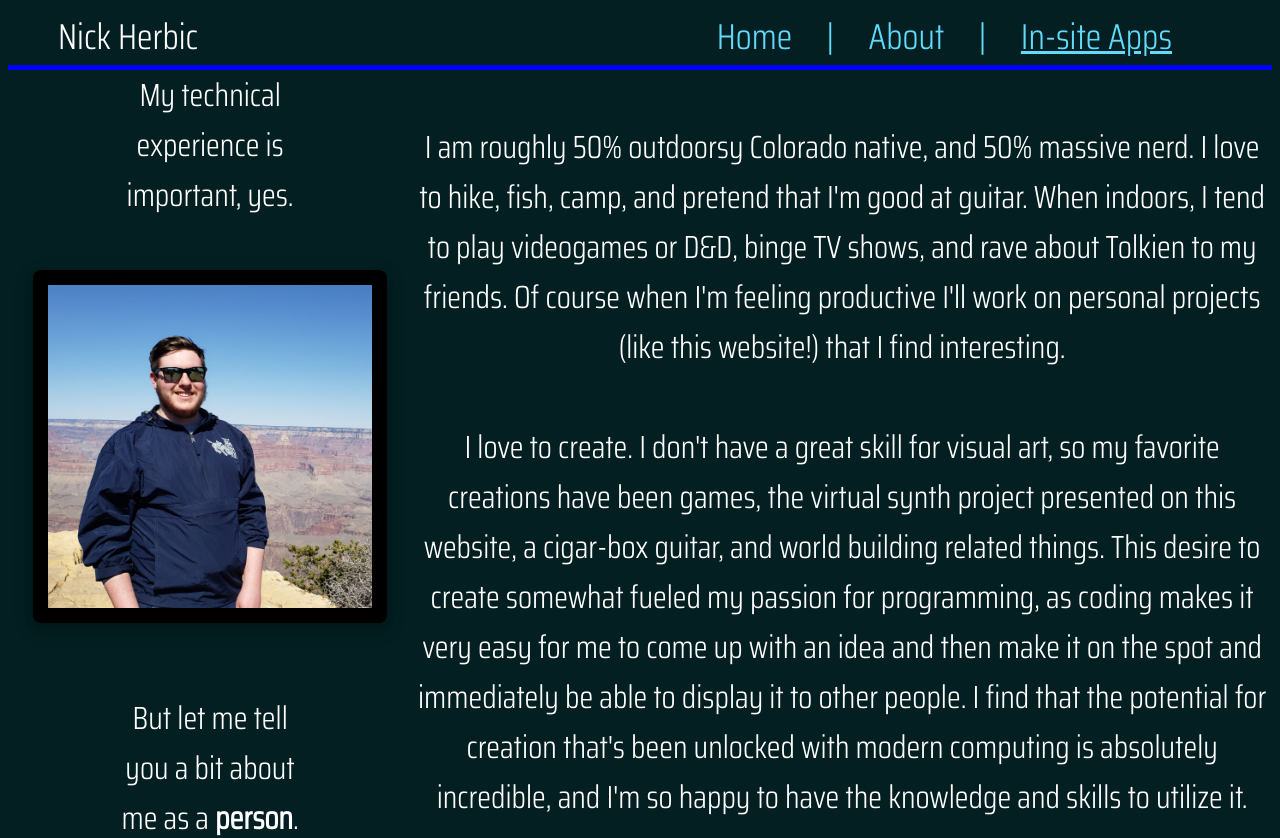
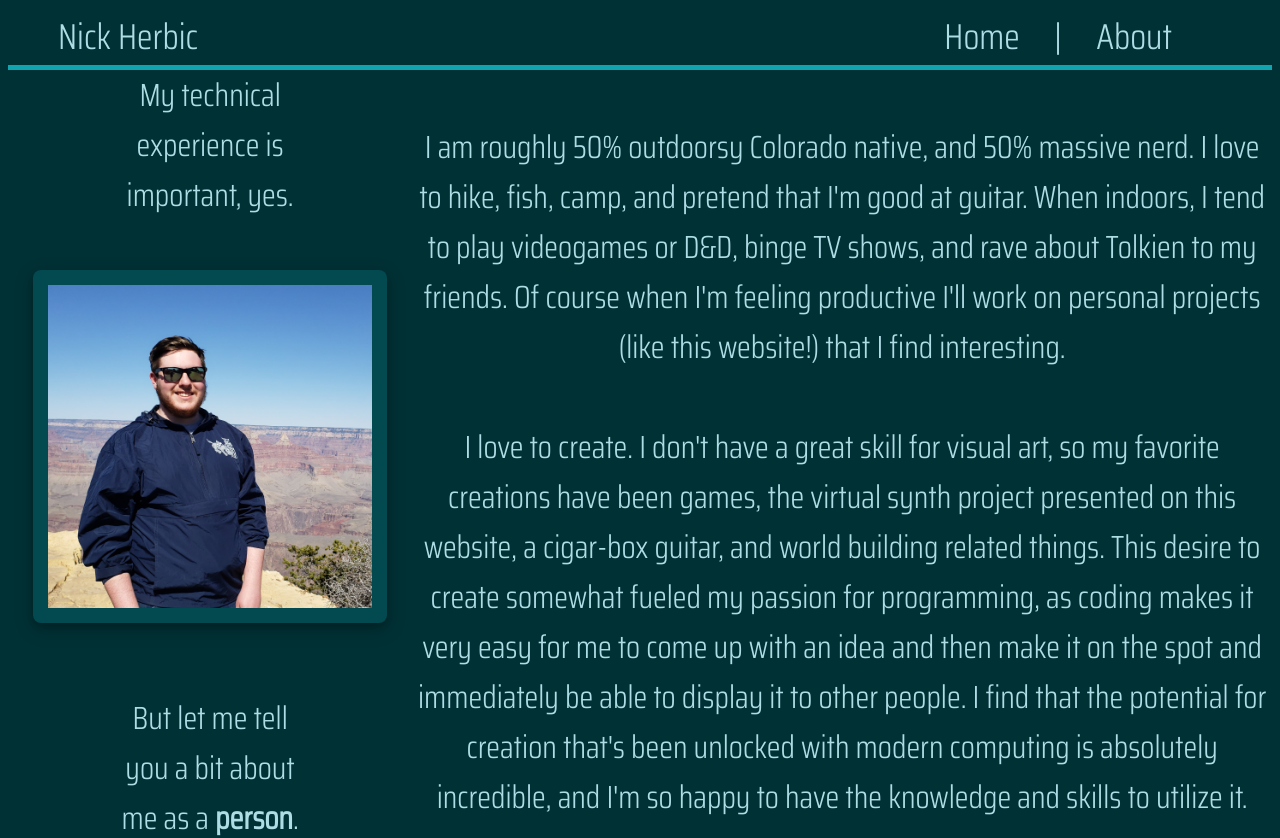
Before and after one commit to nherbicMines/nherbicMines.github.io, a React (Create React App) app: page /about in a window 1280 px wide. Shown: the top 838 px of the page. Built offline with nearby package versions, Linux system fonts and the light colour scheme.

Commit message:
Edited color scheme, commented out in-site apps, updated resume

```diff
--- a/src/App.js
+++ b/src/App.js
@@ -21,23 +21,23 @@ function App() {
           </div>
           <div className="nav-items">
             <Link to="/">Home</Link>&nbsp;&nbsp;&nbsp;&nbsp;&nbsp;|&nbsp;&nbsp;&nbsp;&nbsp;&nbsp;
-            <Link to="/about">About</Link>&nbsp;&nbsp;&nbsp;&nbsp;&nbsp;|&nbsp;&nbsp;&nbsp;&nbsp;&nbsp;
-            <div className="dropdown">
+            <Link to="/about">About</Link>{/*&nbsp;&nbsp;&nbsp;&nbsp;&nbsp;|&nbsp;&nbsp;&nbsp;&nbsp;&nbsp;*/}
+            {/*<div className="dropdown">
               <Link to="/in-site-apps">In-site Apps</Link>
               <div className="dropdown-content">
                 <Link to="/giant-foundry">Optimal Giants' Foundry</Link>
                 <Link to="/bis-by-level">Best In Slot by Level</Link>
               </div>
-            </div>
+            </div>*/}
           </div>
         </nav>
 
         <Routes>
           <Route path="/" element={<Home />} />
           <Route path="/about" element={<About />} />
-          <Route path="/in-site-apps" element={<InSiteApps />} />
+          {/*<Route path="/in-site-apps" element={<InSiteApps />} />
           <Route path="/giant-foundry" element={<GiantFoundry />} />
-          <Route path="/bis-by-level" element={<BISByLevel />} />
+          <Route path="/bis-by-level" element={<BISByLevel />} /> */}
         </Routes>
       </div>
     </Router>
@@ -52,7 +52,7 @@ function Home() {
           Hello, World.<br /><br />My name is Nick. Thanks for visiting. <br /> <br />
         </div>
         <div className="intro-small">
-          I am currently a graduate with a Bachelor's in Computer Science from the <span style={{ color: '#1930a6', fontWeight: 'bold' }}>Colorado School of Mines</span>. And I'm currently looking for a job.
+          I am currently a graduate with a Bachelor's in Computer Science from the <span style={{ color: '#CFDCE9', fontWeight: 'bold' }}>Colorado School of Mines</span>. And I'm currently looking for a job.
           This website serves as an addition to to my resume, although my official resume is listed in the "About" section.
         </div>
         <br /><hr /><br />
--- a/src/index.css
+++ b/src/index.css
@@ -5,8 +5,8 @@ body {
   font-size: 100%;
   min-height: 300vh;
   font-family: 'Saira Condensed', sans-serif;
-  color: #61dafb;
-  background-color: #041f21;
+  color: #AFDDE5; /* Changed text color */
+  background-color: #003135; /* Changed background color */
 }
 
 .h1 {
@@ -16,7 +16,7 @@ body {
   align-items: center;
   justify-content: center;
   font-size: 2.5em;
-  color: white;
+  color: #AFDDE5; /* Changed heading color */
 }
 
 .intro-container {
@@ -29,12 +29,12 @@ body {
 
 .intro {
   font-size: 2.0rem;
-  color: white;
+  color: #AFDDE5; /* Changed intro text color */
 }
 
 .intro-small {
   font-size: 1.5rem;
-  color: white;
+  color: #AFDDE5; /* Changed smaller intro text color */
 }
 
 .image {
@@ -43,12 +43,12 @@ body {
   width: 100%;
   height: 100%;
   display: table-column;
-  background-color: black;
+  background-color: #024950; /* Changed image background color */
   box-shadow: 0 4px 8px 0 rgba(0, 0, 0, 0.2), 0 6px 20px 0 rgba(0, 0, 0, 0.19);
 }
 
 .image:hover {
-  opacity: 0.5;
+  opacity: 0.5; /* Kept the same hover effect */
 }
 
 .container {
@@ -59,6 +59,11 @@ body {
   height: 50%;
   padding-left: 25px;
   padding-right: 25px;
+  color: #AFDDE5; /* Changed container text color */
+}
+
+.container > a {
+  color: #0FA4AF;
 }
 
 .description {
@@ -70,15 +75,20 @@ body {
   width: 40%;
   padding-left: 25px;
   padding-right: 25px;
+  color: #AFDDE5; /* Changed description text color */
+}
+
+.description > a {
+  color: #0FA4AF
 }
 
 .nav-items > a {
   text-decoration: none;
-  color: #61dafb;
+  color: #AFDDE5; /* Changed navigation link color */
 }
 
 .nav-container {
-  border-bottom: 5px solid blue;
+  border-bottom: 5px solid #0FA4AF; /* Changed nav border color */
   overflow: visible;
   display: flex;
   align-items: center;
@@ -94,7 +104,7 @@ body {
 
 .nav-name {
   font-size: 2.25rem;
-  color: white;
+  color: #AFDDE5; /* Changed nav name color */
   line-height: 3rem; /* Adjust as needed */
 }
 
@@ -104,19 +114,19 @@ body {
 }
 
 .dropdown a {
-  color: #61dafb;
+  color: #AFDDE5; /* Changed dropdown link color */
 }
 
 .dropdown-content {
   display: none;
   position: absolute;
-  background-color: #f9f9f9;
+  background-color: #ffffff; /* Light background for dropdown */
   min-width: 200px;
   z-index: 1;
 }
 
 .dropdown-content a {
-  color: black;
+  color: #003135; /* Changed dropdown text color */
   padding: 8px 12px;
   text-decoration: none;
   display: block;
@@ -124,7 +134,7 @@ body {
 }
 
 .dropdown-content a:hover {
-  background-color: #f1f1f1;
+  background-color: #f1f1f1; /* Light gray on hover */
 }
 
 .dropdown:hover .dropdown-content {
@@ -145,30 +155,32 @@ body {
 
 .about-details .intro {
   font-size: 2.0rem;
-  color: white;
+  color: #AFDDE5; /* Changed intro color in about section */
 }
 
 .about-details .intro-text {
   font-size: 2.0rem; /* Adjust font size as needed */
-  color: white;
-  padding-bottom: 20px; /* Add padding to reduce whitespace */
+  color: #AFDDE5; /* Changed intro text color */
+  padding-bottom: 20px; /* Retaining original padding */
 }
 
 .about-details .image {
   border-radius: 8px;
   padding: 15px;
-  width: 50%; /* Adjust image width as needed */
+  width: 50%; /* Retaining original image width */
   height: auto; /* Maintain aspect ratio */
-  background-color: black;
+  background-color: #024950; /* Match image background color */
   box-shadow: 0 4px 8px 0 rgba(0, 0, 0, 0.2), 0 6px 20px 0 rgba(0, 0, 0, 0.19);
 }
 
 .p {
   font-size: 0.875em;
+  color: #AFDDE5; /* Changed paragraph text color */
 }
 
 hr {
   width: 80%;
+  border: 1px solid #0FA4AF; /* Changed horizontal rule color */
 }
 
 #eval {
@@ -223,7 +235,7 @@ hr {
   .dropdown-content {
     position: static;
     display: none;
-    background-color: #f9f9f9;
+    background-color: #f9f9f9; /* Light gray for dropdown */
     min-width: 160px;
     z-index: 1;
   }
```
Also changed, not shown: 1 other file (tests, documents, lock files or other folders).
